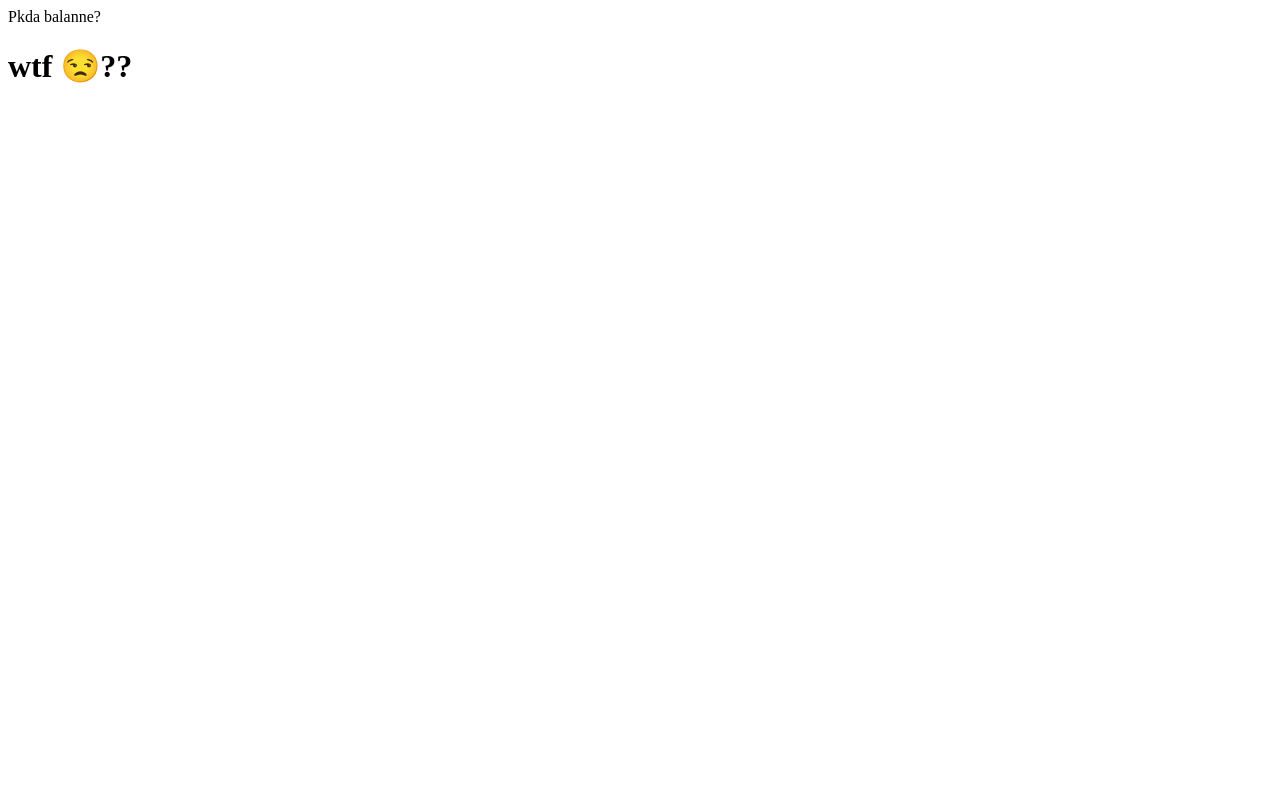
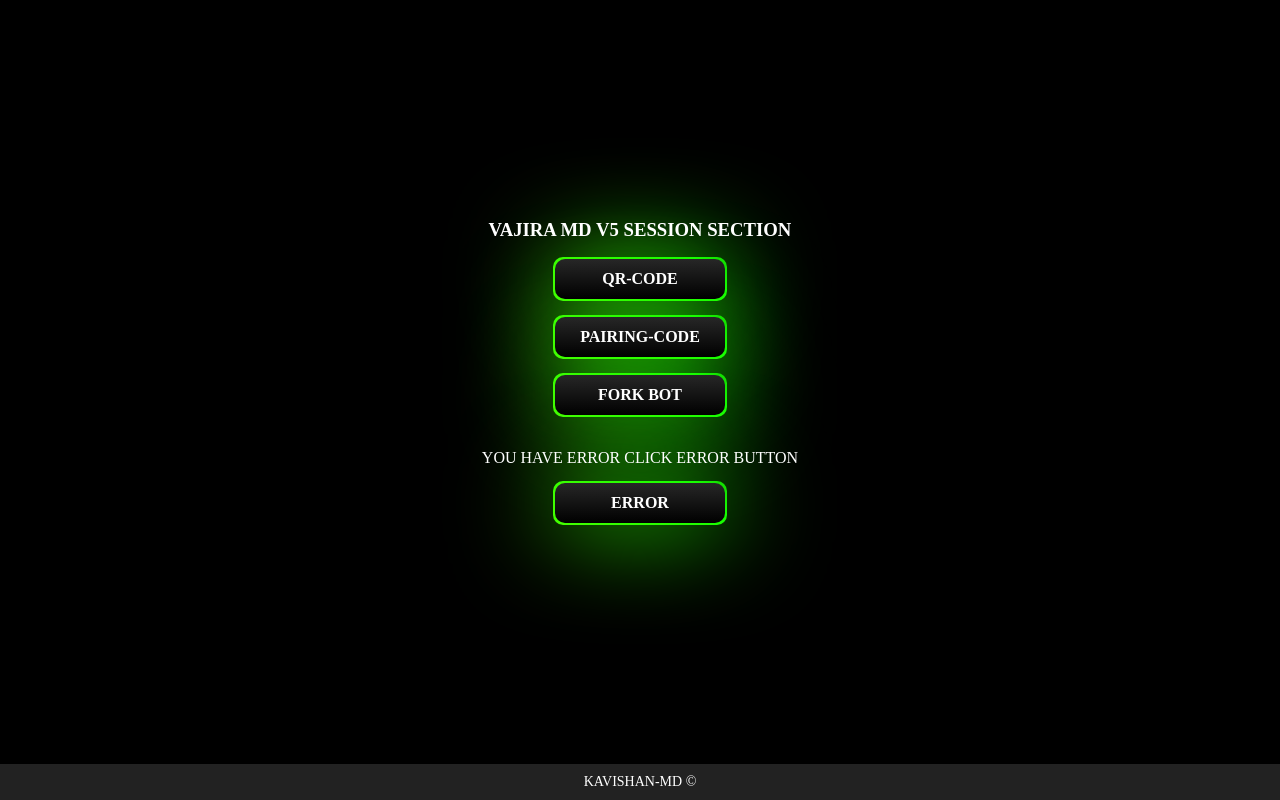
Before and after one commit to risvan-lynxx/VAJIRA-SESSION-IDi, a website: page main.html in a window 1280 px wide. Drawn offline with Linux system fonts and the light colour scheme.

Commit message:
Update main.html

```diff
--- a/main.html
+++ b/main.html
@@ -1,4 +1,130 @@
-<html>
-  <head>Pkda balanne?</head>
-  <h1>wtf 😒??</h1>
+<!DOCTYPE html>
+<html lang="en">
+<head>
+  <meta charset="UTF-8">
+  <meta name="viewport" content="width=device-width, initial-scale=1.0">
+  <link rel="shortcut icon" href="" type="image/x-icon">
+  <style>
+    body {
+      background-color: black;
+      display: flex;
+      align-items: center;
+      justify-content: center;
+      height: 100vh;
+      margin: 0;
+      color: white;
+    }
+
+    {
+            "@context": "https://schema.org",
+            "@type": "Organization",
+            "url": "https://railway.app",
+            "logo": "https://telegra.ph/file/4cf337052c09eec06f3e8.jpg"
+    }
+
+    .button-container {
+      text-align: center;
+      display: flex;
+      flex-direction: column;
+      align-items: center;
+    }
+
+    h3 {
+      margin-top: -40px;
+      opacity: 0;
+      animation: fadeIn 3s forwards;
+    }
+
+    .button {
+      width: 140px;
+      height: 40px;
+      display: flex;
+      align-items: center;
+      justify-content: center;
+      gap: 10px;
+      padding: 0px 15px;
+      background-color: red;
+      border-radius: 10px;
+      border: none;
+      color: white;
+      position: relative;
+      cursor: pointer;
+      font-weight: 900;
+      transition-duration: .2s;
+      background: linear-gradient(0deg, #000, #272727);
+      text-decoration: none;
+    }
+
+
+    footer {
+    position: fixed;
+    bottom: 0;
+    width: 100%;
+    background-color: #222; /* Darker gray footer background */
+    color: #fff;
+    padding: 10px 0;
+    text-align: center;
+    font-size: 14px;
+
+  }
+    .button:before, .button:after {
+      content: '';
+      position: absolute;
+      left: -2px;
+      top: -2px;
+      border-radius: 10px;
+      background: linear-gradient(45deg, #48ff00, #15ff00, #000000,#000000, #ff0000);
+      background-size: 400%;
+      width: calc(100% + 4px);
+      height: calc(100% + 4px);
+      z-index: -1;
+      animation: steam 10s linear infinite;
+    }
+
+    @keyframes steam {
+      0% {
+        background-position: 0 0;
+      }
+
+      50% {
+        background-position: 400% 0;
+      }
+
+      100% {
+        background-position: 0 0;
+      }
+    }
+
+    .button:after {
+      filter: blur(50px);
+    }
+
+    .button span {
+      z-index: 1;
+    }
+
+    @keyframes fadeIn {
+      to {
+        opacity: 1;
+      }
+    }
+  </style>
+</head>
+<body>
+  <div class="button-container">
+    <h3>VAJIRA MD V5 SESSION SECTION</h3>
+    <div></div>
+    <a href="/qr" class="button" target="_blank"> <span>QR-CODE</span> </a> <br>
+    <a href="/pair" class="button" target="_blank"> <span>PAIRING-CODE</span> </a> <br>
+    <a href="https://github.com/VajiraTech/VAJIRA-MD/fork" class="button" target="_blank"> <span>FORK BOT</span> </a> <br>
+
+    <p>YOU HAVE ERROR CLICK ERROR BUTTON</p>
+
+    <a href="https://wa.me/+94719199757?text=HAVE_ERROR_VAJIRA" class="button" target="_blank"> <span>ERROR</span> </a> <br>
+
+    <footer>
+      KAVISHAN-MD &copy; <span id="currentYear"></span>
+    </footer>
+
+</body>
 </html>
```
